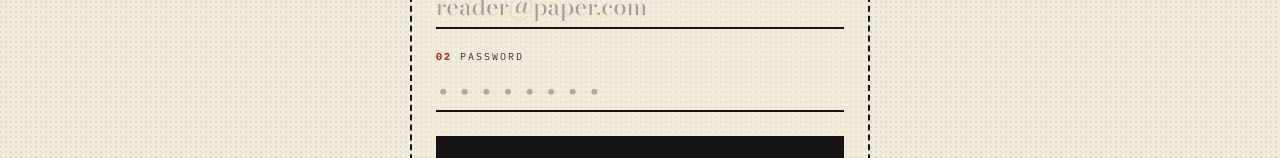
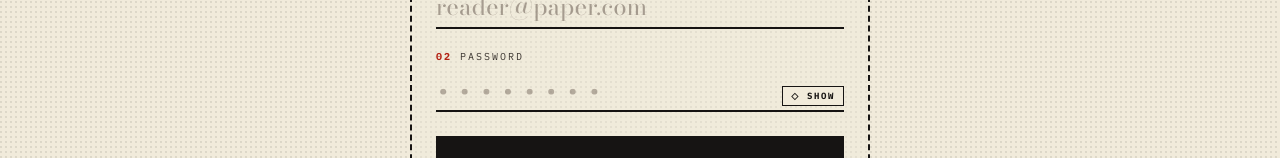
Before and after one commit to paulsvh/PizzaWeekPlannerMap, a Next.js app: page /login in a window 1280 px wide. Shown: the part 794-952 px from the top of the page. Built offline with nearby package versions, Linux system fonts and the light colour scheme; no server answers.

Commit message:
Add password visibility toggle to login page
Adds a Show/Hide button inside the password field so users can
verify what they typed before submitting.

Co-Authored-By: Claude Opus 4.6 (1M context) <noreply@anthropic.com>

```diff
--- a/app/login/page.tsx
+++ b/app/login/page.tsx
@@ -1,12 +1,13 @@
 'use client';
 
-import { useActionState } from 'react';
+import { useActionState, useState } from 'react';
 import { login, type LoginState } from '@/app/login/actions';
 
 const initialState: LoginState = undefined;
 
 export default function LoginPage() {
   const [state, formAction, isPending] = useActionState(login, initialState);
+  const [showPassword, setShowPassword] = useState(false);
 
   const emailError = state?.errors?.email?.[0];
   const passwordError = state?.errors?.password?.[0];
@@ -166,10 +167,11 @@ export default function LoginPage() {
                 Password
               </span>
             </label>
+            <div className="relative">
               <input
                 id="password"
                 name="password"
-              type="password"
+                type={showPassword ? 'text' : 'password'}
                 required
                 autoComplete="current-password"
                 aria-invalid={!!passwordError || !!formError}
@@ -181,8 +183,17 @@ export default function LoginPage() {
                       : undefined
                 }
                 placeholder="&bull;&bull;&bull;&bull;&bull;&bull;&bull;&bull;"
-              className="font-mono w-full border-0 border-b-2 border-ink bg-transparent pt-1 pb-1 text-xl tracking-[0.3em] text-ink placeholder:text-ink-faded/50 focus:border-b-[3px] focus:border-sauce focus:outline-none aria-[invalid=true]:border-sauce sm:text-2xl"
+                className="font-mono w-full border-0 border-b-2 border-ink bg-transparent pt-1 pr-16 pb-1 text-xl tracking-[0.3em] text-ink placeholder:text-ink-faded/50 focus:border-b-[3px] focus:border-sauce focus:outline-none aria-[invalid=true]:border-sauce sm:text-2xl"
               />
+              <button
+                type="button"
+                onClick={() => setShowPassword((prev) => !prev)}
+                aria-label={showPassword ? 'Hide password' : 'Show password'}
+                className="font-mono absolute right-0 bottom-1.5 border border-ink bg-cream px-2 py-0.5 text-[9px] font-bold tracking-[0.18em] text-ink uppercase transition-colors hover:bg-mustard focus-visible:outline-2 focus-visible:outline-offset-2 focus-visible:outline-sauce"
+              >
+                {showPassword ? '\u25C6 Hide' : '\u25C7 Show'}
+              </button>
+            </div>
             {passwordError && (
               <p
                 id="password-error"
```
Lines whose indentation alone changed are shown as unchanged.
